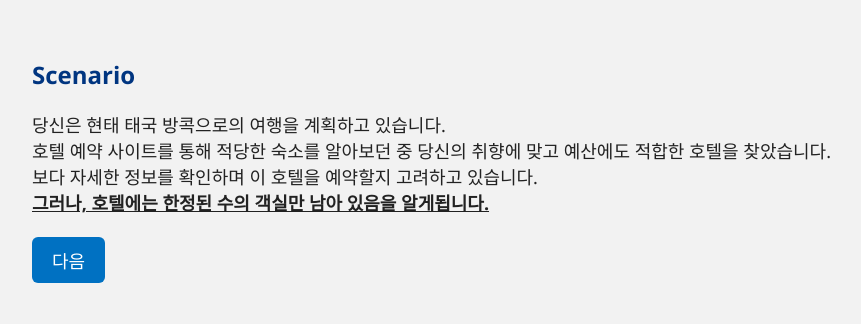
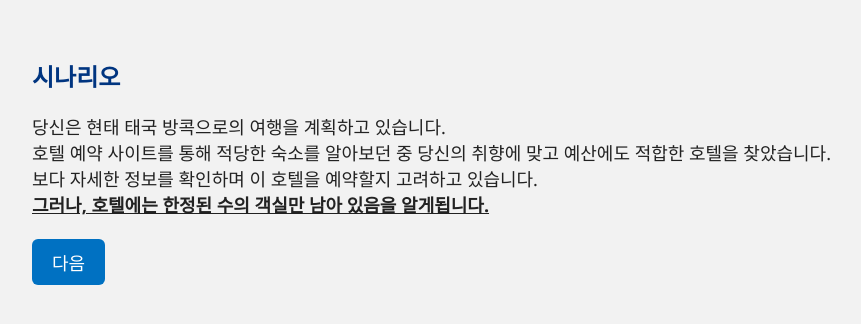
Before and after one commit to Lomochrome97/kor-s1stt, a plain HTML site: page index.html in a window 1280 px wide. Shown: the whole page, without its empty margins (6-867 px from the left). Drawn offline with Linux system fonts and the light colour scheme.

Commit message:
Update index.html

```diff
--- a/index.html
+++ b/index.html
@@ -253,7 +253,7 @@
 <body>
 
   <div id="scenario-page" class="page active">
-    <h2 style="color:#003580;">Scenario</h2>
+    <h2 style="color:#003580;">시나리오</h2>
     <div style="font-size: 18px;">
       당신은 현태 태국 방콕으로의 여행을 계획하고 있습니다.<br>
       호텔 예약 사이트를 통해 적당한 숙소를 알아보던 중 당신의 취향에 맞고 예산에도 적합한 호텔을 찾았습니다.<br>
```
